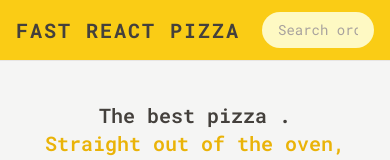
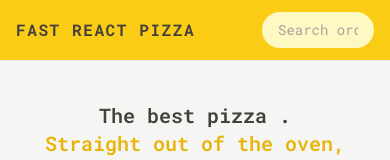
Before and after one commit to legend4tech/Fast_Pizza_App, a React (Vite) app: page / in a window 390 px wide. Shown: the top 160 px of the page. Built offline with nearby package versions, Linux system fonts and the light colour scheme.

Commit message:
Initial commit

```diff
--- a/src/ui/Header.jsx
+++ b/src/ui/Header.jsx
@@ -6,7 +6,7 @@ function Header() {
     <header className="flex items-center justify-between border-b border-stone-200 bg-yellow-400 px-4 py-3 uppercase sm:px-6">
       <Link
         to="/"
-        className="text-xl font-bold tracking-widest focus:outline-none sm:text-2xl"
+        className="font-bold tracking-widest focus:outline-none sm:text-2xl"
       >
         Fast React Pizza
       </Link>
```
